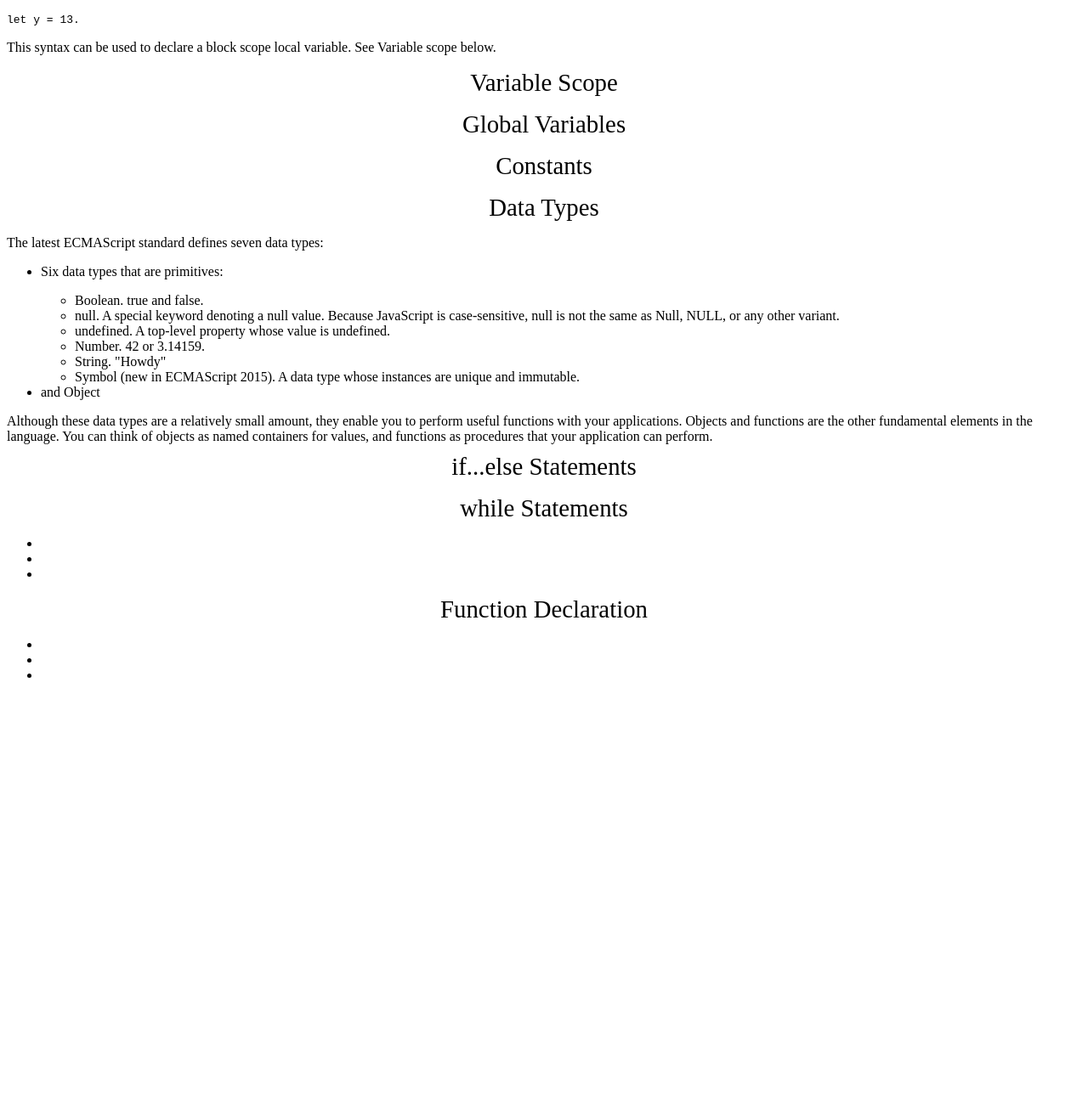
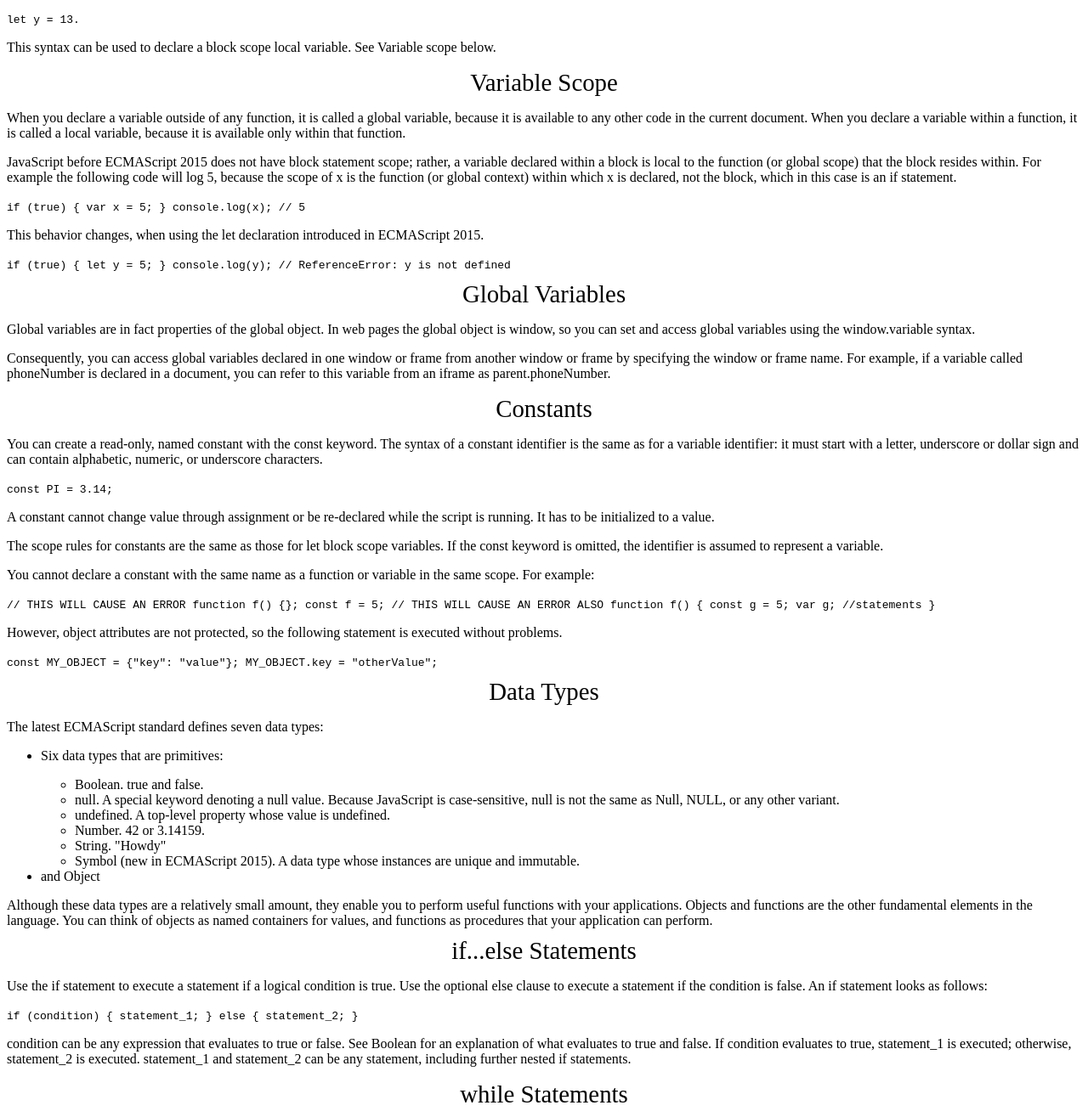
Before and after one commit to halebeau/Technical-Documentation, a website: page index.html in a window 1280 px wide. Shown: the part 1225-2533 px from the top of the page at 85% size. Before the commit the page ends 2045 px from the top, so only its background shows below. Drawn offline with Linux system fonts and the light colour scheme.

Commit message:
added copy to sections

```diff
--- a/index.html
+++ b/index.html
@@ -119,30 +119,63 @@
             </section>
             <section class="main-section" id="Variable_Scope">
                 <header>Variable Scope</header>
-                <p></p>
-                <p></p>
-                <p>
-                    <code></code>
-                </p>
-                <p>
-                    <code></code>
-                </p>
+                    <p>
+                        When you declare a variable outside of any function, it is called a global variable, because it is available to any
+                    other code in the current document. When you declare a variable within a function, it is called a local variable,
+                    because it is available only within that function.
+                    </p>
+                    <p>
+                        JavaScript before ECMAScript 2015 does not have block statement scope; rather, a variable declared within a block is
+                    local to the function (or global scope) that the block resides within. For example the following code will log 5,
+                    because the scope of x is the function (or global context) within which x is declared, not the block, which in this case
+                    is an if statement.
+                    </p>
+                    <code>if (true) { var x = 5; } console.log(x); // 5</code>
+                    <p>
+                        This behavior changes, when using the let declaration introduced in ECMAScript 2015.
+                    </p>
+                    <code>if (true) { let y = 5; } console.log(y); // ReferenceError: y is not
+                        defined</code>
             </section>
             <section class="main-section" id="Global_Variables">
                 <header>Global Variables</header>
-                <p></p>
-                <p></p>
+                <p>
+                    Global variables are in fact properties of the global object. In web pages the global object is window, so you can set
+                    and access global variables using the window.variable syntax.
+                </p>
+                <p>
+                    Consequently, you can access global variables declared in one window or frame from another window or frame by specifying
+                    the window or frame name. For example, if a variable called phoneNumber is declared in a document, you can refer to this
+                    variable from an iframe as parent.phoneNumber.
+                </p>
             </section>
             <section class="main-section" id="Constants">
                 <header>Constants</header>
-                <p></p>
-                <code></code>
-                <p></p>
-                <p></p>
-                <p></p>
-                <code></code>
-                <p></p>
-                <code></code>
+                <article>
+                    <p>
+                        You can create a read-only, named constant with the const keyword. The syntax of a constant identifier is the same as
+                        for a variable identifier: it must start with a letter, underscore or dollar sign and can contain alphabetic, numeric,
+                        or underscore characters.
+                    </p>
+                    <code>const PI = 3.14;</code>
+                    <p>
+                        A constant cannot change value through assignment or be re-declared while the script is running. It has to be
+                        initialized to a value.
+                    </p>
+                    <p>
+                        The scope rules for constants are the same as those for let block scope variables. If the const keyword is omitted, the
+                        identifier is assumed to represent a variable.
+                    </p>
+                    <p>You cannot declare a constant with the same name as a function or variable in the same scope. For example:
+                    </p>
+                    <code>// THIS WILL CAUSE AN ERROR function f() {}; const f = 5; // THIS WILL
+                    CAUSE AN ERROR ALSO function f() { const g = 5; var g; //statements
+                    }</code>
+                    <p>
+                        However, object attributes are not protected, so the following statement is executed without problems.
+                    </p>
+                    <code>const MY_OBJECT = {"key": "value"}; MY_OBJECT.key = "otherValue";</code>
+                </article>
             </section>
             <section class="main-section" id="Data_Types">
                 <header>Data Types</header>
@@ -180,9 +213,16 @@
             <section class="main-section" id="if...else_Statements">
                 <header>if...else Statements</header>
                 <article>
-                    <p></p>
-                    <code></code>
-                    <p></p>
+                    <p>
+                        Use the if statement to execute a statement if a logical condition is true. Use the optional else clause to execute a
+                        statement if the condition is false. An if statement looks as follows:
+                    </p>
+                    <code>if (condition) { statement_1; } else { statement_2; }</code>
+                    <p>
+                        condition can be any expression that evaluates to true or false. See Boolean for an explanation of what evaluates to
+                    true and false. If condition evaluates to true, statement_1 is executed; otherwise, statement_2 is executed. statement_1
+                    and statement_2 can be any statement, including further nested if statements.
+                    </p>
                     <p></p>
                     <code></code>
                     <p></p>
```
